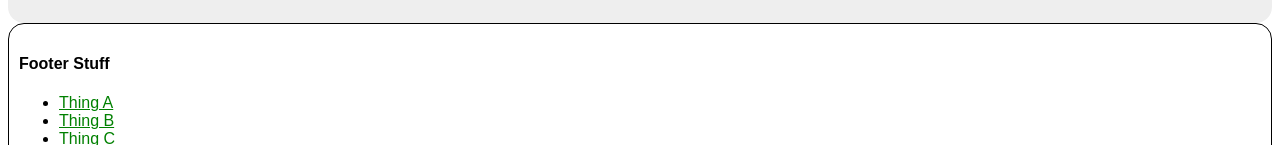
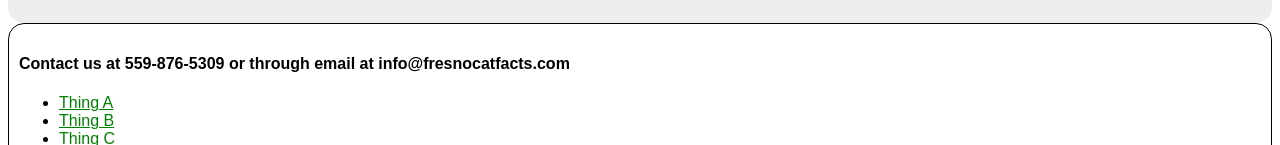
Before and after one commit to ariannamata/wk33challenge, a plain HTML site: page about.html in a window 1280 px wide. Shown: the part 1909-2054 px from the top of the page. Drawn offline with Linux system fonts and the light colour scheme.

Commit message:
Update about.html

```diff
--- a/about.html
+++ b/about.html
@@ -42,7 +42,7 @@
   <p>Inventore sapiente eveniet vero nihil quaerat unde tempora namarchitecto</p>
 </section>
 <footer>
-  <h4>Footer Stuff</h4>
+  <h4>Contact us at 559-876-5309 or through email at info@fresnocatfacts.com</h4>
   <div>
     <ul>
       <li><a href="#thinga">Thing A</a></li>
```
